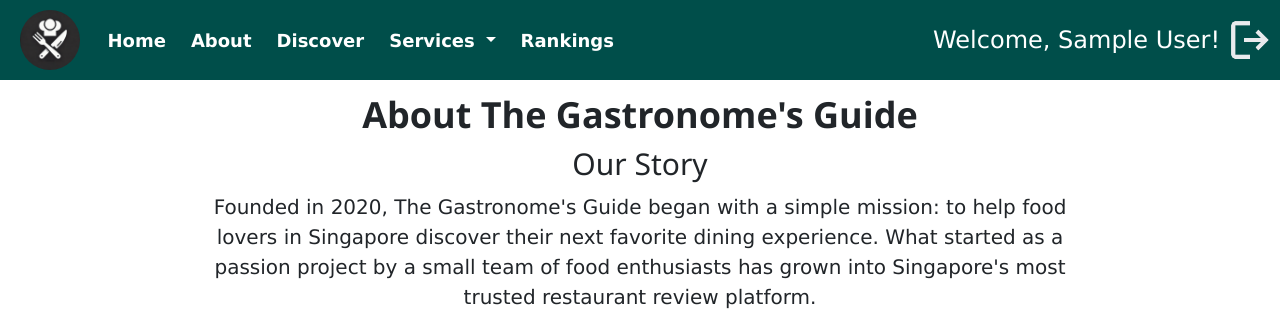
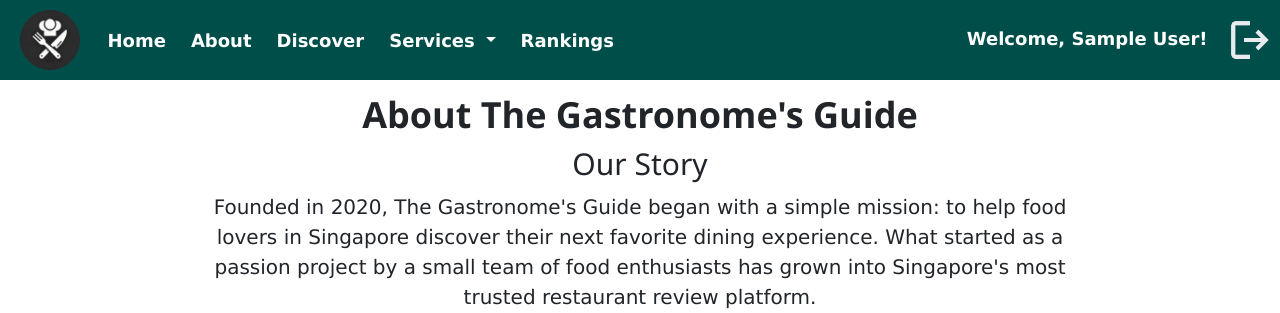
Before and after one commit to LyCh1e/INF1005-Website-Project, a PHP site: page /tcpdf/aboutus.php in a window 1280 px wide. Shown: the top 313 px of the page. Run offline with PHP 8.4, Linux system fonts and the light colour scheme; the visitor is signed in with stand-in values (Sample User, id 1).

```diff
--- a/inc/nav.inc.php
+++ b/inc/nav.inc.php
@@ -33,9 +33,11 @@
         </ul>
         <ul class="navbar-nav">
             <?php if (isset($_SESSION['fname'])): ?>
-                <div style="font-size: 24px; align-content: center;">
-                    <a style="color: white; text-decoration:none;" href="profile.php">Welcome, <?php echo $_SESSION['fname']; ?>!</a>
+                <li class="nav-item">
+                <div style="font-size: 24px; align-content: center; padding-top: 10px;">
+                    <a class="nav-link" style="color: white; text-decoration:none;" href="profile.php">Welcome, <?php echo $_SESSION['fname']; ?>!</a>
                 </div>
+                </li>
                 <li class="nav-item">
                     <div style="display: inline-block; padding: 5px; white-space: nowrap;">
                         <a href="logout.php" onclick="return confirmLogout();">
```
